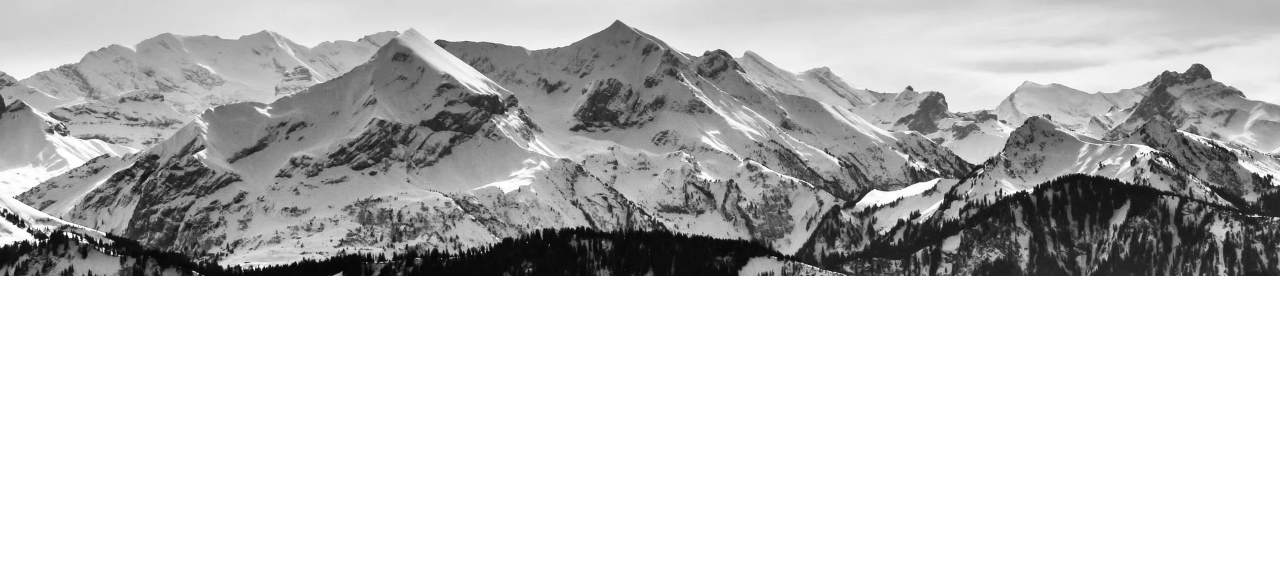
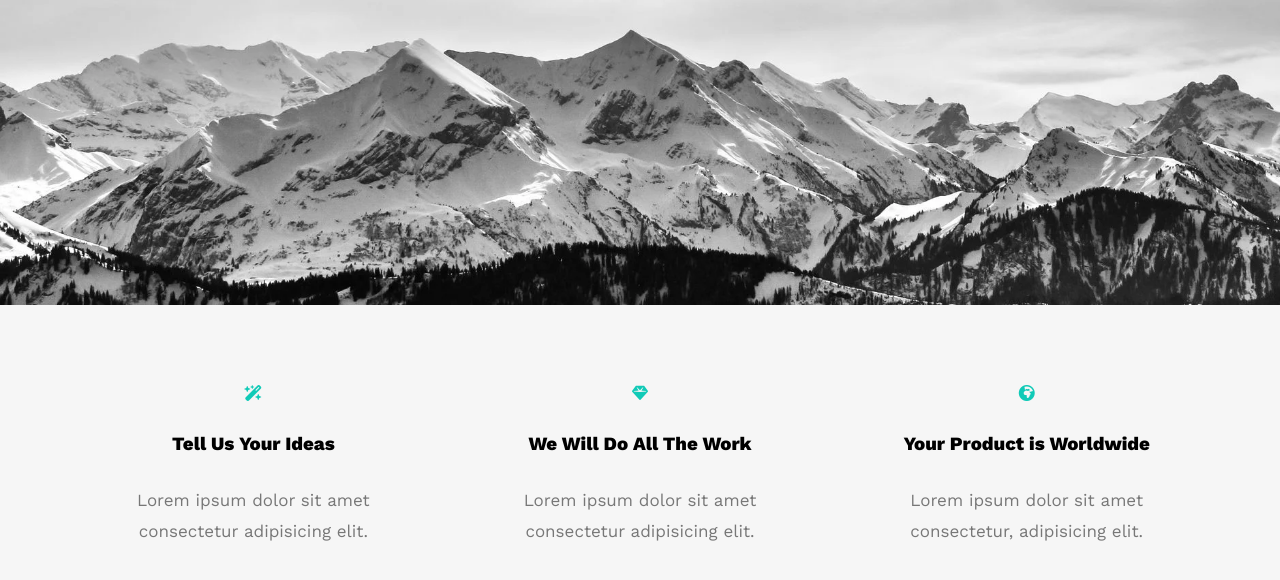
Before and after one commit to billalben/html-css-template-one, a plain HTML site: page index.html in a window 1280 px wide. Shown: the part 524-1104 px from the top of the page. Before the commit the page ends 800 px from the top, so only its background shows below. Drawn offline with nearby package versions, Linux system fonts and the light colour scheme.

Commit message:
Create Features Section

```diff
--- a/css/leon.css
+++ b/css/leon.css
@@ -119,7 +119,7 @@ body {
 .landing {
   background-image: url(../images/mountain.webp);
   background-size: cover;
-  height: calc(100vh - 93px);
+  height: calc(100vh - 64px);
   position: relative;
 }
 .landing .intro-text {
@@ -140,6 +140,33 @@ body {
 .landing .intro-text p {
   font-size: 19px;
   line-height: 1.8;
-
 }
 /* End Landing Section  */
+/* Start Features */
+.features {
+  padding-top: 60px;
+  padding-bottom: 60px;
+  background-color: #f6f6f6;
+}
+.features .container {
+  display: grid;
+  grid-template-columns: repeat(auto-fill, minmax(300px, 1fr));
+  grid-gap: 20px;
+}
+.features .feat {
+  padding: 20px;
+  text-align: center;
+}
+.features .feat i {
+  color: var(--main-color);
+}
+.features .feat h3 {
+  font-weight: 800;
+  margin: 30px 0;
+}
+.features .feat p {
+  line-height: 1.8;
+  color: #777;
+  font-size: 17px;
+}
+/* End Features */
--- a/index.html
+++ b/index.html
@@ -46,5 +46,26 @@
     </div>
   </div>
   <!-- End Landing Section -->
+  <!-- Start Features -->
+  <div class="features">
+    <div class="container">
+      <div class="feat">
+        <i class="fa-solid fa-wand-magic-sparkles"></i>
+        <h3>Tell Us Your Ideas</h3>
+        <p>Lorem ipsum dolor sit amet consectetur adipisicing elit.</p>
+      </div>
+      <div class="feat">
+        <i class="fa-solid fa-gem"></i>
+        <h3>We Will Do All The Work</h3>
+        <p>Lorem ipsum dolor sit amet consectetur adipisicing elit.</p>
+      </div>
+      <div class="feat">
+        <i class="fa-solid fa-earth-africa"></i>
+        <h3>Your Product is Worldwide</h3>
+        <p>Lorem ipsum dolor sit amet consectetur, adipisicing elit.</p>
+      </div>
+    </div>
+  </div>
+  <!-- End Features -->
 </body>
 </html>
```
